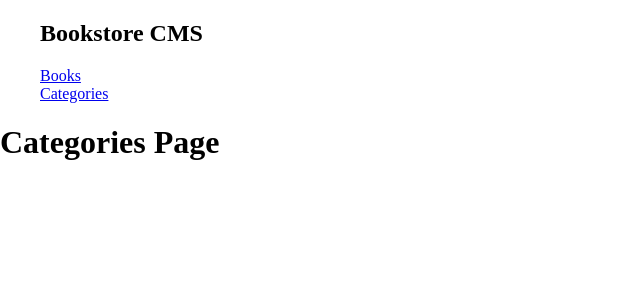
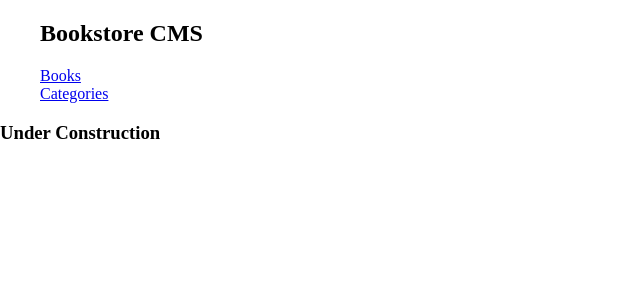
Before and after one commit to microvese-projects/bookstore-cra, a React (Create React App) app: page /categories in a window 1280 px wide. Shown: the top 300 px of the page, without its empty margins (0-640 px from the left). Built offline with nearby package versions, Linux system fonts and the light colour scheme.

Commit message:
Update actions

```diff
--- a/src/components/Categories.js
+++ b/src/components/Categories.js
@@ -1,4 +1,16 @@
+import React from 'react';
+import { useSelector } from 'react-redux';
+
 function Categories() {
+  const { status } = useSelector((state) => state.categories);
+
+  if (!status) {
+    return (
+      <div>
+        <h3>Under Construction</h3>
+      </div>
+    );
+  }
   return (
     <>
       <h1>Categories Page</h1>
--- a/src/redux/categories/categoriesSlice.js
+++ b/src/redux/categories/categoriesSlice.js
@@ -2,15 +2,14 @@ import { createSlice } from '@reduxjs/toolkit';
 
 const initialState = {
   categoriesArr: [],
-  completed: false,
 };
 
 const categoriesSlice = createSlice({
   name: 'categories',
   initialState,
   reducers: {
-    checkStatus: (state) => {
-      state.completed = state.categoriesArr.length > 0;
+    checkStatus: (state, action) => {
+      state.categoriesArr = action.payload === 'Under construction' ? 'Under construction' : state.categoriesArr;
     },
   },
 });
```
